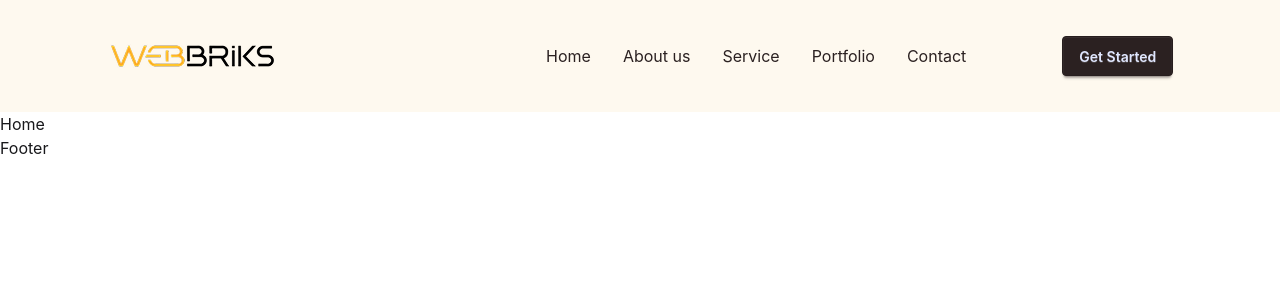
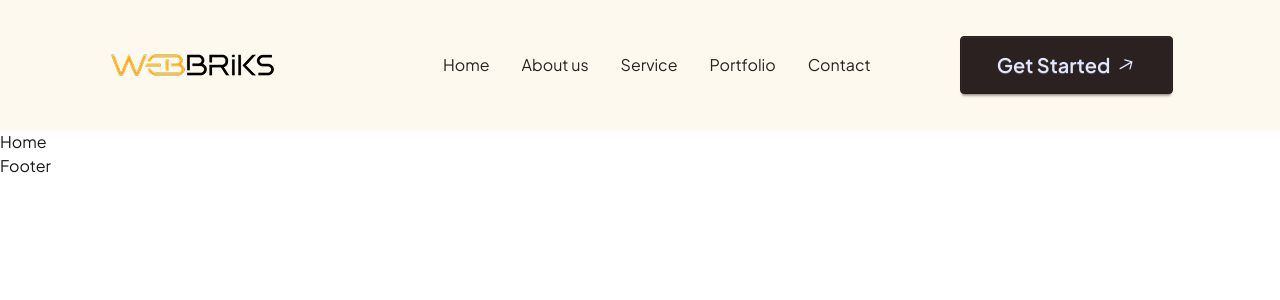
Before and after one commit to 1Inzamam/Digital-agency, a React (Vite) app: page / in a window 1280 px wide. Shown: the top 300 px of the page. Built offline with nearby package versions, Linux system fonts and the light colour scheme.

Commit message:
added react icons goRightArro and changed its rotation
with that the navbar is complete

```diff
--- a/package.json
+++ b/package.json
@@ -13,6 +13,7 @@
     "@tailwindcss/vite": "^4.2.2",
     "react": "^19.2.4",
     "react-dom": "^19.2.4",
+    "react-icons": "^5.6.0",
     "react-router": "^7.14.0",
     "tailwindcss": "^4.2.2"
   },
--- a/src/Components/NavBar/NavBar.jsx
+++ b/src/Components/NavBar/NavBar.jsx
@@ -1,12 +1,12 @@
-import React from "react";
+import { NavLink } from "react-router";
 import navLogo from "../../assets/image/Webbriks logo-ai 1.png";
-import { NavLink } from "react-router";
+import { GoArrowRight } from "react-icons/go";
 const NavBar = () => {
   return (
     <div className="bg-[#FEF9EF]">
       <div className="flex justify-between items-center w-10/12 mx-auto py-9 ">
         <img src={navLogo} alt="NavBar Logo" />
-        <div className="flex items-center gap-24">
+        <div className="flex items-center gap-22.25">
           <nav className="text-[#2B2121] flex gap-8" >
             <NavLink to="/">Home</NavLink>
             <NavLink to="/about-us">About us</NavLink>
@@ -14,7 +14,7 @@ const NavBar = () => {
             <NavLink to="/portfolio">Portfolio</NavLink>
             <NavLink to="/contacts">Contact</NavLink>
                   </nav>
-                  <button className="btn btn-primary">Get Started</button>
+                  <button className="btn btn-primary py-7 px-9 text-xl">Get Started <GoArrowRight className="rotate-330" /></button>
         </div>
       </div>
     </div>
--- a/src/index.css
+++ b/src/index.css
@@ -1,3 +1,4 @@
+@import url("https://fonts.googleapis.com/css2?family=Plus+Jakarta+Sans:ital,wght@0,200..800;1,200..800&display=swap");
 @import "tailwindcss";
 @plugin "daisyui" {
   themes: light --default;
@@ -11,7 +12,9 @@
   --color-base-300: #fdf5ea;
   --color-accent: #2b2121;
   --color-neutral: #444444;
-  --color-info: #FFFFFF;
+  --color-info: #ffffff;
 
-;
 }
+*{
+  font-family: "Plus Jakarta Sans", sans-serif;
+}
```
Also changed, not shown: 1 other file (tests, documents, lock files or other folders).
